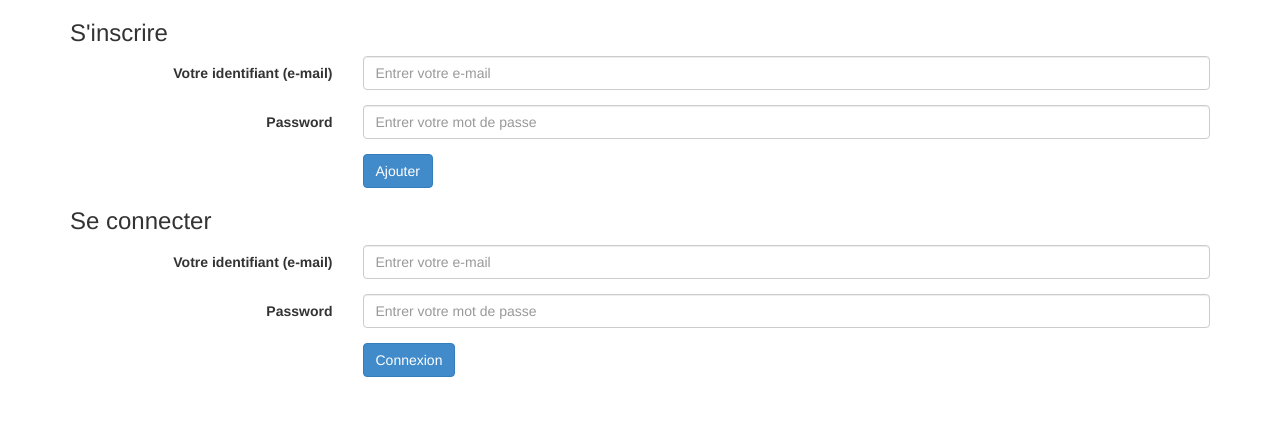
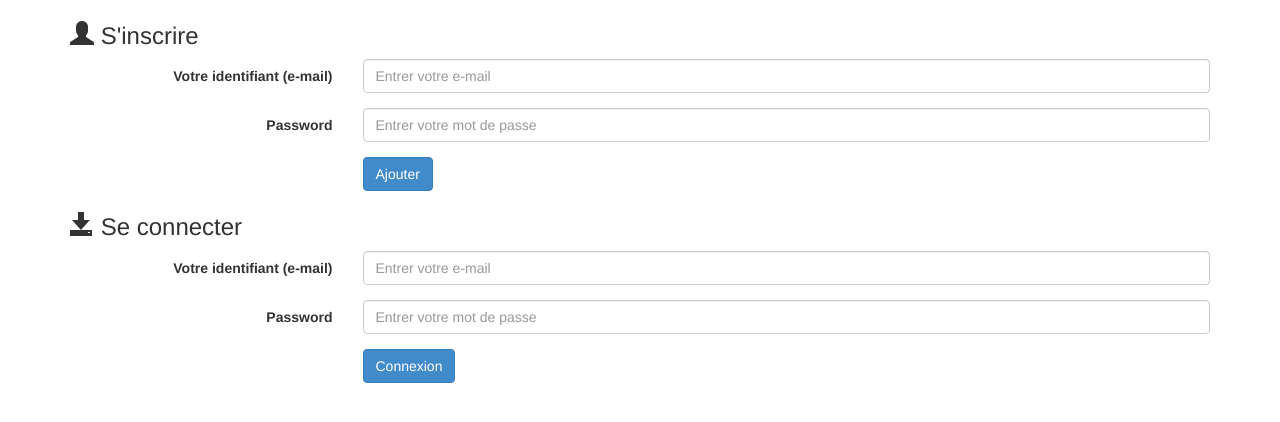
Before and after one commit to ouahsai/ProjetEnquetes, a PHP site: page / in a window 1280 px wide. Shown: the top 422 px of the page. Run offline with PHP 8.4, Linux system fonts and the light colour scheme.

Commit message:
Ajout glyphicon

```diff
--- a/index.php
+++ b/index.php
@@ -9,9 +9,10 @@
     </head>
     <body>
         <div class="container">
-        <h3>S'inscrire</h3>
+            <h1 class=""></h1>
+        <h3><span class="glyphicon glyphicon-user"></span> S'inscrire</h3>
         <form method="POST" action="user.php" class="form-horizontal">
-            <div class="form-group">
+             <div class="form-group">
                 <label class="col-sm-3 control-label" for="identifiant">Votre identifiant (e-mail)</label>
                 <div class="col-sm-9">
                 <input class="form-control" type="email" name="identifiant" id="identifiant" placeholder="Entrer votre e-mail">
@@ -30,7 +31,7 @@
             </div>
 	</form>
 
-        <h3>Se connecter</h3>
+        <h3><span class="glyphicon glyphicon-save"></span> Se connecter</h3>
         <form method="POST" action="user.php" class="form-horizontal">
             <div class="form-group">
                 <label class="col-sm-3 control-label" for="identifiant">Votre identifiant (e-mail)</label>
```
Also changed, not shown: fonts/glyphicons-halflings-regular.ttf (added), fonts/glyphicons-halflings-regular.woff (added), 2 other files.
